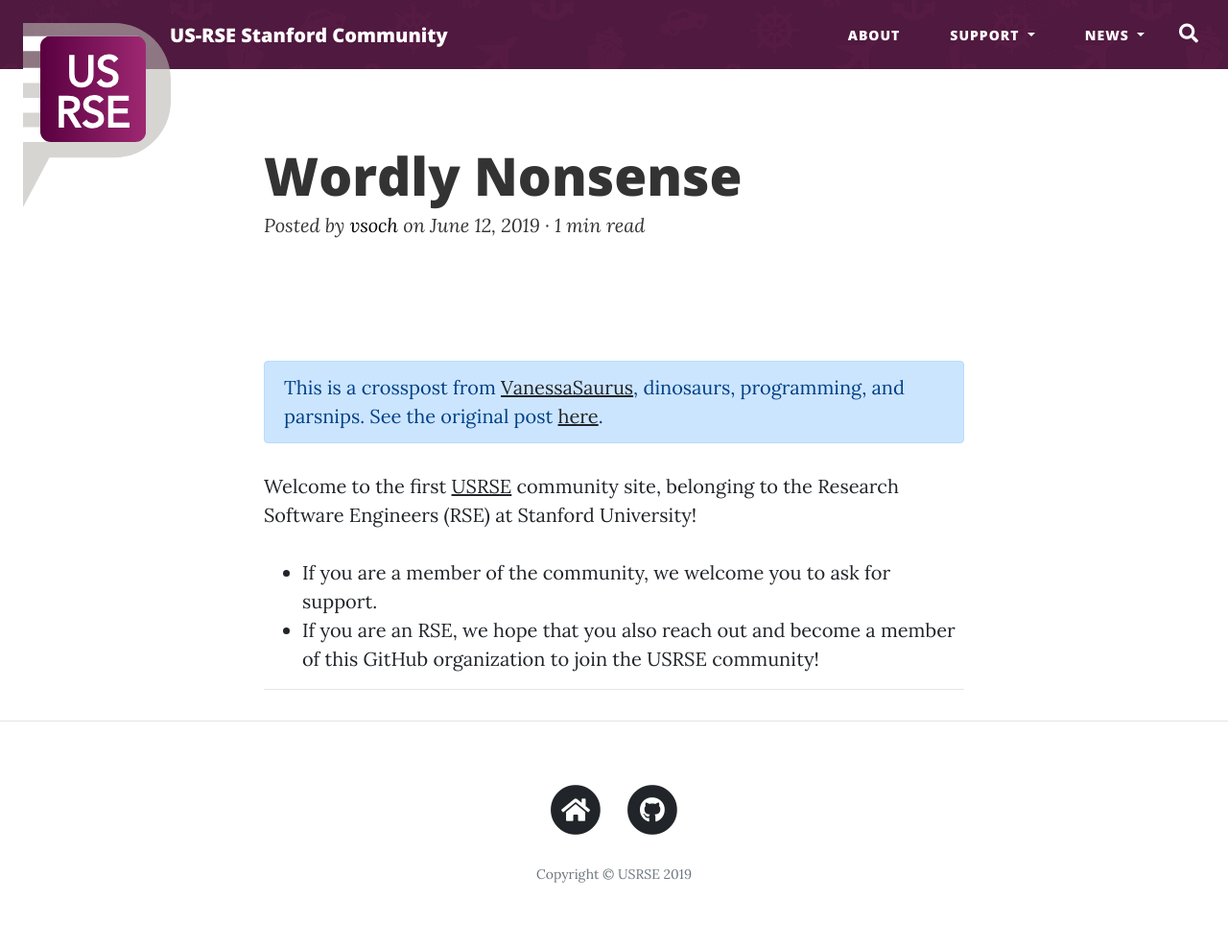
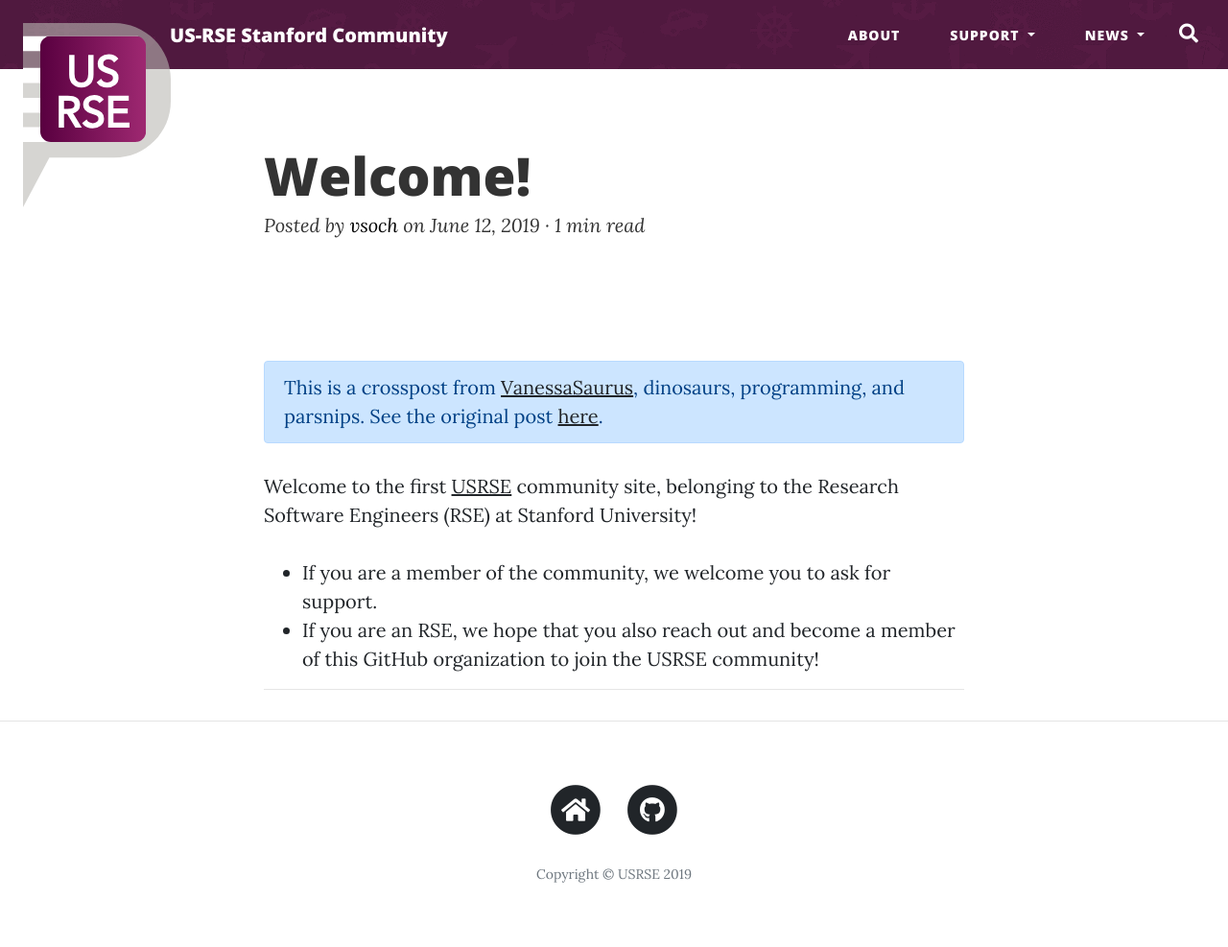
Before and after one commit to vsoch/community-stanford, a Jekyll site: the page built from _posts/2019-06-12-welcome.md, in a window 1280 px wide. Shown: the whole page at 96% size. Built offline with Jekyll 4.4.1, drawn with Linux system fonts in a browser that asks for light colours; nearby versions of some CDN libraries.

Commit message:
adding title
Signed-off-by: Vanessa Sochat <vsochat@stanford.edu>

```diff
--- a/_posts/2019-06-12-welcome.md
+++ b/_posts/2019-06-12-welcome.md
@@ -7,7 +7,7 @@ category: vsoch
 date: '2019-06-12 05:05:00'
 layout: post
 original_url: https://vsoch.github.io//2019/watcher/
-title: Wordly Nonsense
+title: Welcome!
 ---
 
 Welcome to the first [USRSE](https://www.github.com/usrse) community site,
```
